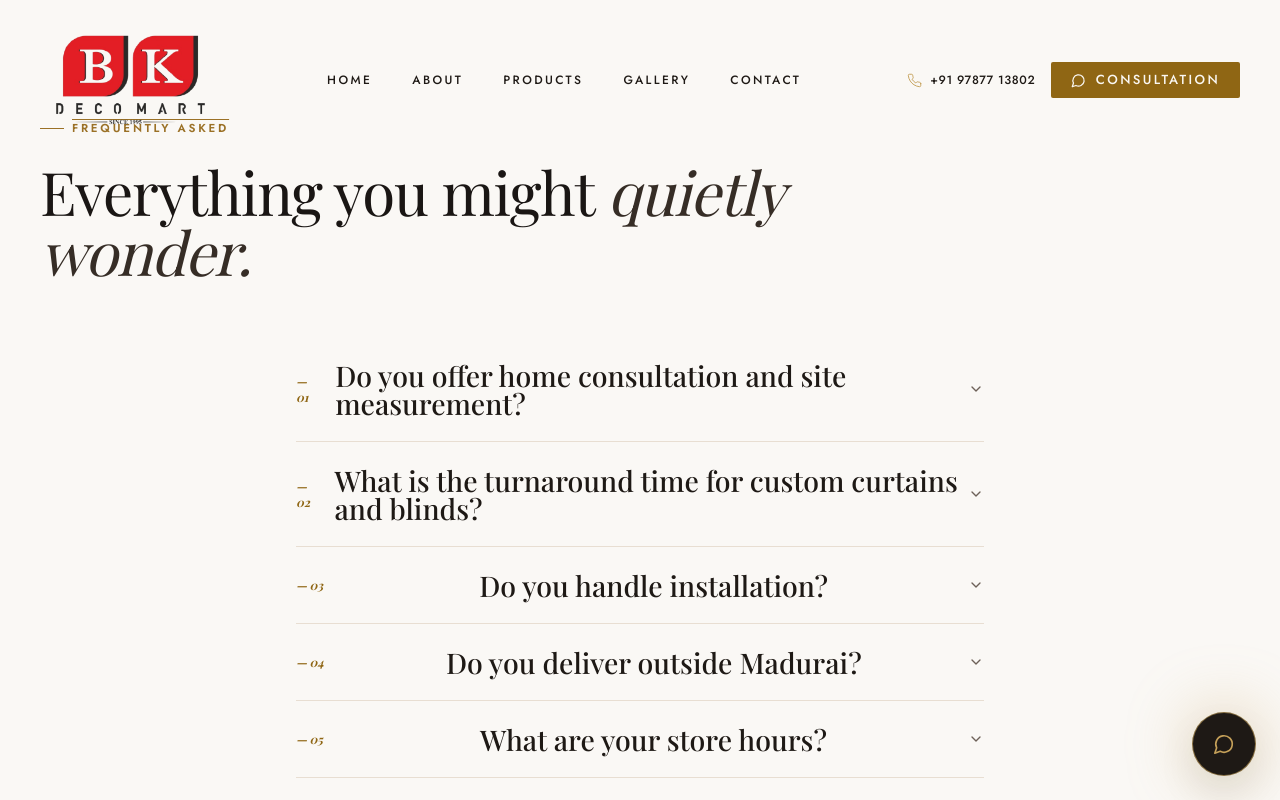
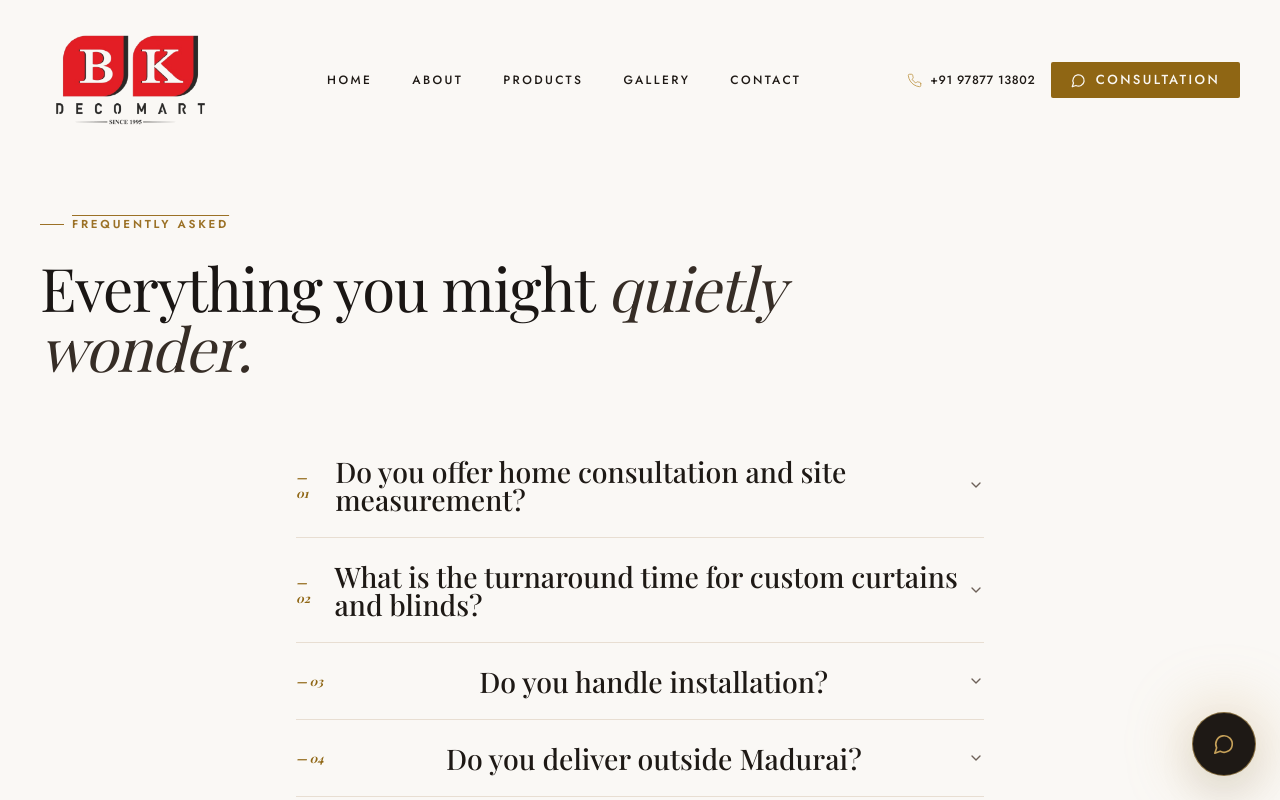
Before and after one commit to satish679/BK-Decomart, a React (Vite) app: page /faq in a window 1280 px wide. Shown: the top 800 px of the page. Built offline with nearby package versions, Linux system fonts and the light colour scheme; a web font is replaced by a local one.

Commit message:
Adjust padding for FAQ component

```diff
--- a/src/pages/FAQ.jsx
+++ b/src/pages/FAQ.jsx
@@ -10,7 +10,7 @@ import {
 
 export default function FAQ() {
   return (
-    <div className="pt-24 sm:pt-28">
+    <div className="pt-36 sm:pt-44 md:pt-52">
       {/* 1. Header */}
       <section className="pb-10 sm:pb-14 bg-ivory">
         <div className="max-w-[1440px] mx-auto px-5 sm:px-6 md:px-10">
```
